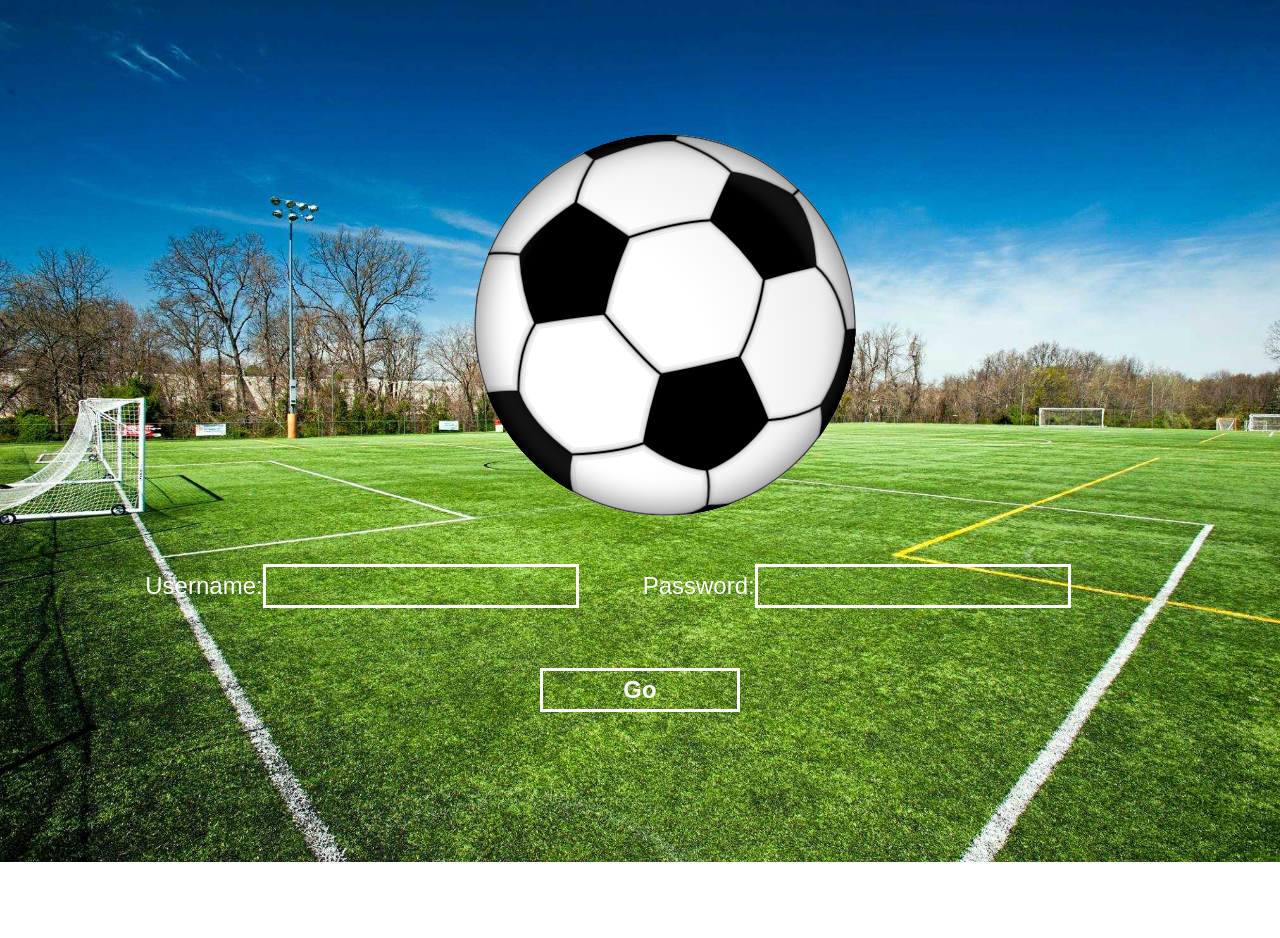
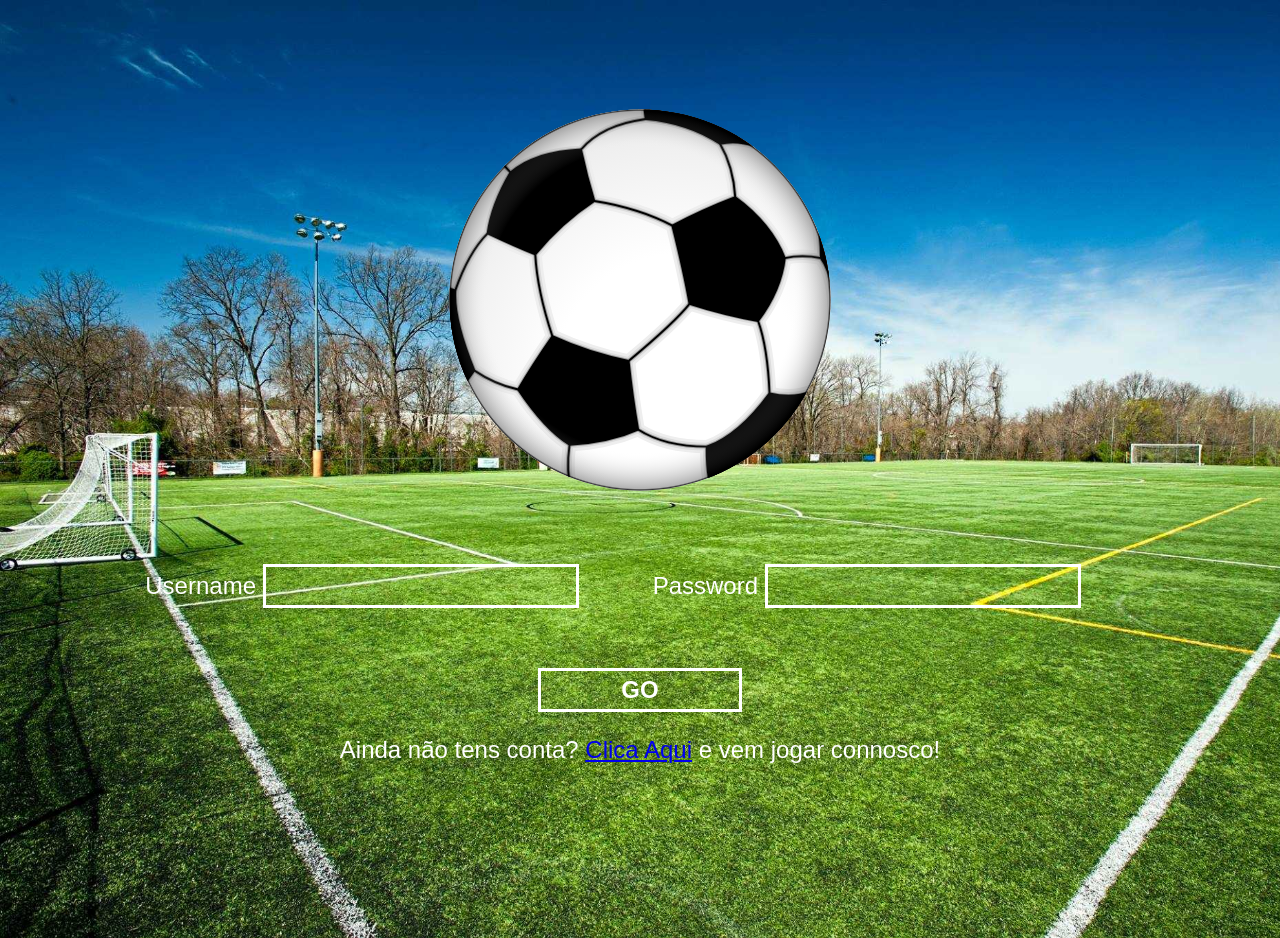
Before and after one commit to aanciaes/leagueManager-Webapp, a React (Create React App) app: page / in a window 1280 px wide. Before the commit the page ends 862 px from the top, so only its background shows below. Built offline with nearby package versions, Linux system fonts and the light colour scheme.

Commit message:
routing-start

```diff
--- a/src/App.css
+++ b/src/App.css
@@ -1,6 +1,3 @@
-*{
- /*  cursor: url('soccer-ball-cursor.png'), auto; */
-}
 
 .App {
   text-align: center;
@@ -43,6 +40,18 @@
   border:3px solid white;
 }
 
+.button-login-wrapper > p{
+  font-size: 1.5em;
+  color: white;
+}
+
+.button-login-wrapper > p > a:hover{
+
+  cursor: pointer;
+  text-decoration: underline;
+}
+
+
 .button-login-wrapper > button:hover{
   padding: 5px 80px;
   background-color:rgba(255, 255, 255, 1);
@@ -54,7 +63,7 @@
 }
 
 .wrapper-login > .wrapper-input-login{
-  padding: 10px 0;
+  padding: 10px;
   padding-right: 5%;
   display: inline-block;
 }
@@ -72,19 +81,6 @@
   padding:5px 0;
 }
 
-.tiago-wrapper{
-  position: relative;
-  margin-top: 2px;
-  height:800px;
-  background-color: rgb(134, 88, 219);
-}
-
-.tiago{
-  padding: 50px ;
-  color:rgb(255, 255, 255);
-  font-size: 30px;
-}
-
 @keyframes App-logo-spin {
   from { transform: rotate(0deg); }
   to { transform: rotate(360deg); }
--- a/src/App.js
+++ b/src/App.js
@@ -1,11 +1,13 @@
 import React, { Component } from 'react';
+import { BrowserRouter as Router, Route, Link, Switch } from 'react-router-dom'
 import logo from './logo.svg';
 import ball from './Soccer_ball.svg';
 import './App.css';
 
+
 class App extends Component {
-  constructor(props){
-    super(props);
+  constructor(){
+    super();
   this.state = {
     prop1:true,
     prop2:false
@@ -13,45 +15,53 @@ class App extends Component {
 }
   render() {
     return (
-      <div className="App">
+      <Router>
+        <Switch>
+        <Route exact={true} path="/" render = {() => (
+        <div className="App">
 
-        <img src={ball} className="App-logo" alt="logo" />
-        <div className="wrapper-login">
-          <div className="wrapper-input-login">
-            <span>Username:</span>
-            <input></input>
+          <img src={ball} className="App-logo" alt="logo" />
+          <div className="wrapper-login">
+            <Input tag = " Username "/>
+            <Input tag = " Password "/>
           </div>
 
-          <div className="wrapper-input-login">
-            <span>Password:</span>
-            <input></input>
+          <div className="button-login-wrapper">
+            <Button tag = " GO "/>
+            <p>Ainda não tens conta? <Link className="link" to="/sign-in">Clica Aqui</Link> e vem jogar connosco! </p>
           </div>
+      </div>
+      )}/>
+        <Route exact={true} path="/sign-in">
+          <div>
+        entrei!
         </div>
-
-        <div className="button-login-wrapper">
-          <button type='submit'>Go</button>
-        </div>
-
-       {/*  <Badjoraz teste1 = {this.state.prop1} teste2 = {this.state.prop2}/> */}
-      </div>
-
+      </Route>
+    </Switch>
+    </Router>
     );
   }
 }
 
-class Badjoraz extends Component{
+class Input extends Component{
 
   render(){
-    var text="";
+
     return(
-      <div className="tiago-wrapper">
+      <div className="wrapper-input-login">
+            <span>{this.props.tag}</span>
+            <input></input>
+          </div>
+    );
+  }
 
-        <p className ="tiago">
-          {this.props.teste1? text="badjoraz":text="zgarafi"}
-          {text}
-          </p>
+}
 
-        </div>
+class Button extends Component{
+
+  render(){
+    return(
+      <button type='submit'>{this.props.tag}</button>
     );
   }
 
```
